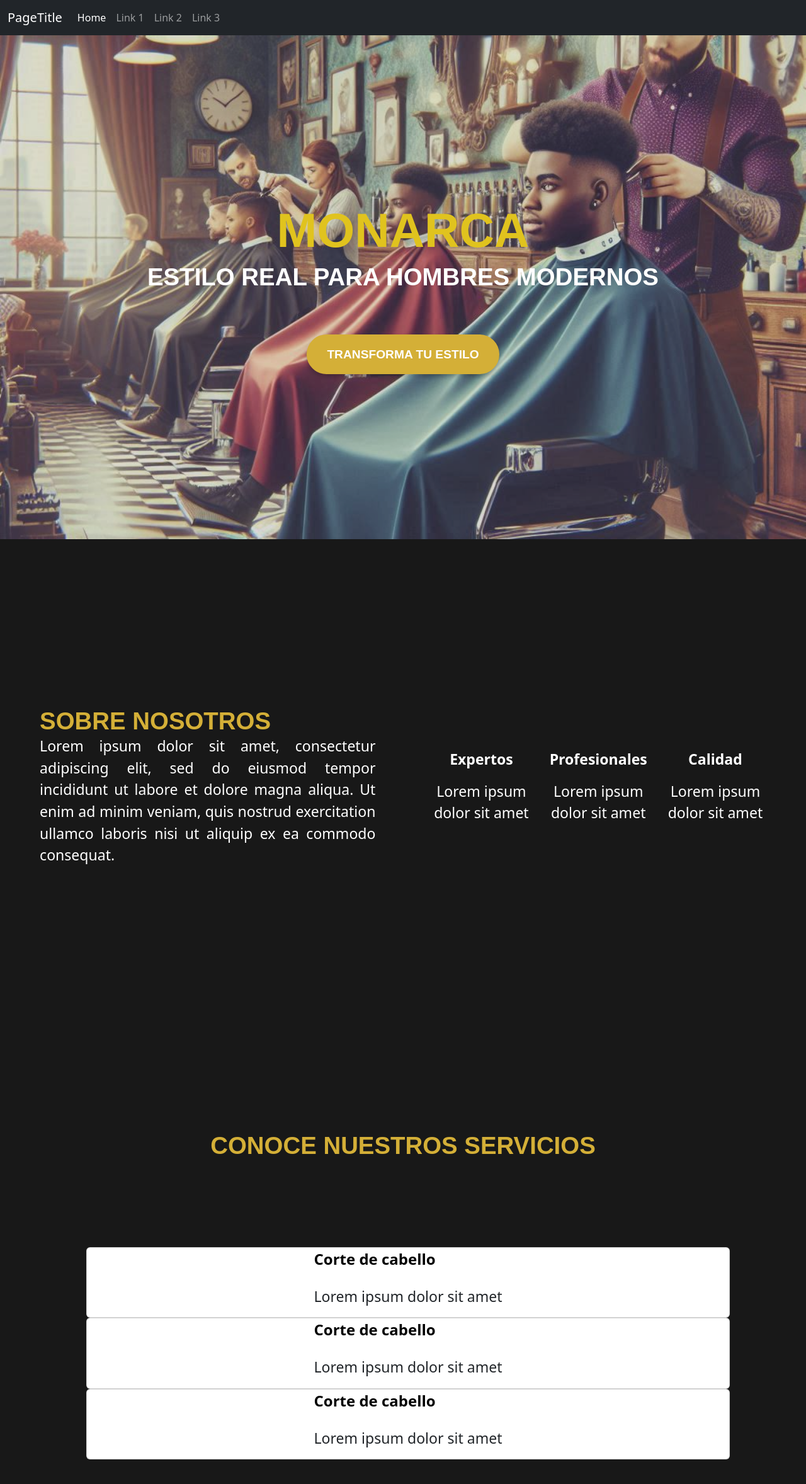
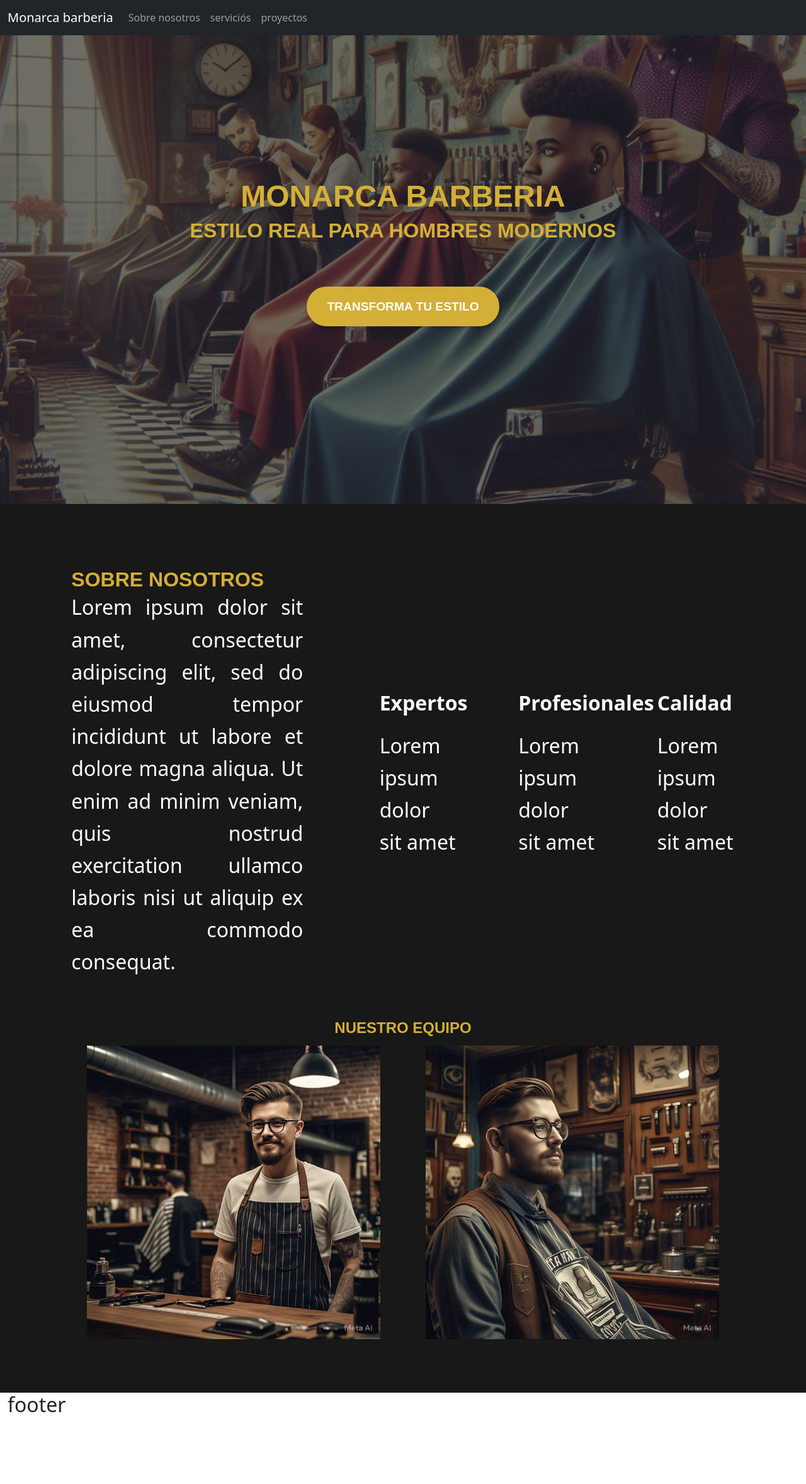
Before and after one commit to ferodriguezc/landing_peluqueria, a plain HTML site: page index.html in a window 1280 px wide. Shown: the top 2356 px of the page at 63% size. After the commit the page ends 2251 px from the top, so only its background shows below. Drawn offline with nearby package versions, Linux system fonts and the light colour scheme; files whose address does not match are found by name.

Commit message:
se mejora el aspecto de about

```diff
--- a/assets/css/style.css
+++ b/assets/css/style.css
@@ -4,10 +4,10 @@ body {
     height: 100%;
     width: 100%;
     margin: 0;
-
+    padding: 0;
 }
 
-/* Tipografía */
+/* Tipografía personalizada */
 @font-face {
     font-family: 'brands';
     src: url('../fonts/fa-brands-400.woff') format('woff'),
@@ -21,6 +21,7 @@ p {
     font-size: 1.8vw;
     color: #fff;
     text-align: justify;
+    line-height: 1.6;
 }
 
 @media (max-width: 768px) {
@@ -29,72 +30,67 @@ p {
     }
 }
 
-/* ::::::::::::: WELCOME ::::::::::::: */
+/* ::::::::::::: SECCIÓN DE BIENVENIDA ::::::::::::: */
 .welcome {
     min-height: 100vh;
     background: black url(../img/fondo_welcome.png) no-repeat center/cover;
     position: relative;
 }
 
-/* Contenedor del Header */
+/* Contenedor del contenido principal */
 .cont-header {
     display: flex;
     flex-direction: column;
     justify-content: center;
     align-items: center;
     height: 100vh;
+    text-align: center;
     position: relative;
 }
 
-/* Efecto overlay */
+/* Capa oscura sobre la imagen de fondo */
 .overlay {
     position: absolute;
     top: 0;
     left: 0;
     width: 100%;
     height: 100vh;
-    background-color: rgba(113, 109, 109, 0.25);
+    background-color: rgba(28, 27, 27, 0.628);
     z-index: 90;
 }
 
-/* Títulos */
+/* ::::::::::::: TIPOGRAFÍA ::::::::::::: */
 .titulo,
 .subtitulo,
-.subtitulo-about {
+.subtitulo-about,
+.subtitulo-b {
     font-family: 'brands', sans-serif;
     text-transform: uppercase;
-    text-align: center;
     margin: 0;
 }
 
-.titulo {
-    font-weight: 800;
-    font-size: 6vw;
-    color: rgb(224, 195, 30);
+.titulo{
+     color: #d4af37;
+     font-weight: 900;
+     font-size: 6vh;
 }
 
-.subtitulo,
-.subtitulo-about {
+.subtitulo{
+    color: #d4af37;
     font-weight: 700;
-    font-size: 3vw;
-    color: white;
+    font-size: 4vh;
+
 }
 
-.subtitulo-about {
+.subtitulo-b{
     color: #d4af37;
-    text-align: left;
+    font-weight: 700;
+    font-size: 3vh;
+
 }
 
-/* Responsividad de los títulos */
-@media (max-width: 768px) {
-    .titulo {
-        font-size: 12vw;
-    }
-
-    .subtitulo,
-    .subtitulo-about {
-        font-size: 5vw;
-    }
+p{
+    font-size: 4vh;
 }
 
 /* ::::::::::::: BOTONES ::::::::::::: */
@@ -102,7 +98,7 @@ p {
     margin-top: 5%;
 }
 
-/* Botón de acción */
+/* Botón principal */
 .btn-accion {
     display: inline-block;
     padding: 15px 30px;
@@ -131,7 +127,7 @@ p {
     box-shadow: 0 4px 6px rgba(0, 0, 0, 0.2);
 }
 
-/* Responsividad de los botones */
+/* Ajuste del botón en dispositivos móviles */
 @media (max-width: 768px) {
     .btn-accion {
         font-size: 3vw;
@@ -147,86 +143,26 @@ p {
 .contact {
     min-height: 100vh;
     display: flex;
-    align-items: center;
     justify-content: center;
     background-color: rgb(24, 24, 24);
+    padding: 5%;
 }
-
 
 /* Ajuste de altura en móviles */
 @media (max-width: 768px) {
-
     .about,
-    .skill,
     .service,
     .project,
     .testimonial,
     .products,
-    .contact{
+    .contact {
         min-height: 80vh;
         padding: 50px 20px;
     }
 }
 
-
-
-
-
-
-
-
-
-
-
-
-
-
-
-/* From Uiverse.io by alexruix */
-
-
-.card-details {
-    color: black;
-    height: 100%;
-    gap: .5em;
-    display: grid;
-    place-content: center;
+/* Espaciado en secciones */
+.py-100 {
+    padding-top: 100px;
+    padding-bottom: 100px;
 }
-
-.card-button {
-    transform: translate(-50%, 125%);
-    width: 60%;
-    border-radius: 1rem;
-    border: none;
-    background-color:#d4af37;
-    color: #000000;
-    font-size: 1rem;
-    padding: .5rem 1rem;
-    position: absolute;
-    left: 50%;
-    bottom: 0;
-    opacity: 0;
-    transition: 0.3s ease-out;
-}
-
-.text-body {
-    color: rgb(0, 0, 0);
-}
-
-/*Text*/
-.text-title {
-    font-size: 1.5em;
-    font-weight: bold;
-    color: #000000;
-}
-
-/*Hover*/
-.card:hover {
-    border-color: #d4af37;
-    box-shadow: 0 4px 18px 0 rgba(0, 0, 0, 0.25);
-}
-
-.card:hover .card-button {
-    transform: translate(-50%, 50%);
-    opacity: 1;
-}
--- a/index.html
+++ b/index.html
@@ -31,27 +31,27 @@
 
 
         <!--::::: HEADER AREA START :::::::-->
-       <nav class="navbar navbar-expand-lg navbar-dark bg-dark ">
+        <nav class="navbar navbar-expand-lg navbar-dark bg-dark fixed-top">
             <div class="container-fluid">
-               <a class="navbar-brand" href="#">PageTitle</a>
+                <a class="navbar-brand" href="#">Monarca barberia
+
+                </a>
                 <button class="navbar-toggler" type="button" data-bs-toggle="collapse"
-                   data-bs-target="#navbarSupportedContent" aria-controls="navbarSupportedContent" aria-expanded="false"
-                   aria-label="Toggle navigation">
+                    data-bs-target="#navbarSupportedContent" aria-controls="navbarSupportedContent"
+                    aria-expanded="false" aria-label="Toggle navigation">
                     <span class="navbar-toggler-icon"></span>
                 </button>
                 <div class="collapse navbar-collapse" id="navbarSupportedContent">
                     <ul class="navbar-nav me-auto mb-2 mb-lg-0">
+
                         <li class="nav-item">
-                           <a class="nav-link active" aria-current="page" href="#">Home</a>
+                            <a class="nav-link" href="#about">Sobre nosotros</a>
                         </li>
                         <li class="nav-item">
-                           <a class="nav-link" href="#">Link 1</a>
+                            <a class="nav-link" href="#service">serviciós</a>
                         </li>
                         <li class="nav-item">
-                           <a class="nav-link" href="#">Link 2</a>
-                       </li>
-                       <li class="nav-item">
-                           <a class="nav-link" href="#">Link 3</a>
+                            <a class="nav-link" href="#project">proyectos</a>
                         </li>
                     </ul>
                 </div>
@@ -59,13 +59,15 @@
         </nav>
         <!--::::: HEADER AREA END :::::::-->
 
+
+
         <!--:::::WELCOME ATRA START :::::::-->
-        <div class="welcome">
+        <div class="welcome .container-fluid ">
             <div class="overlay">
 
                 <div class="cont-header">
-                    <h1 class="titulo">Monarca</h1>
-                    <p class="subtitulo">Estilo real para hombres modernos</p>
+                    <h1 class="titulo">Monarca Barberia</h1>
+                    <p class="subtitulo px-5 text-center">Estilo real para hombres modernos</p>
                     <div class="cont-btn">
                         <a href="#" class="btn-accion">Transforma tu Estilo</a>
                     </div>
@@ -78,12 +80,15 @@
         <!--:::::WELCOME AREA END :::::::-->
 
 
-        <!--:::::ABOUT AREA START :::::::-->
-        <div class="about d-flex flex-column flex-md-row align-items-center justify-content-evenly gap-4">
+        <!-- ABOUT AREA START -->
+        <div class="about container-fluid d-flex flex-column  gap-5 py-100" id="about">
 
+
+            <div class="row d-flex align-items-center justify-content-evenly align-items-lg-center gap-5">
                 <!-- Sección de texto -->
-            <div class="col-11 col-md-5 d-flex flex-column">
-                <h2 class="subtitulo-about text-center text-md-start">Sobre nosotros</h2>
+
+                <div class="col-10 col-lg-4">
+                    <h2 class="subtitulo text-start text-md-start">Sobre nosotros</h2>
                     <p class="text-justify">
                         Lorem ipsum dolor sit amet, consectetur adipiscing elit, sed do eiusmod tempor incididunt ut
                         labore et dolore magna aliqua. Ut enim ad minim veniam, quis nostrud exercitation ullamco
@@ -92,40 +97,51 @@
                 </div>
 
                 <!-- Sección de expertos -->
-            <div class="col-11 col-md-5 d-flex flex-column justify-content-around h-100 ">
+                <div class="col-10 col-lg-6 text-center">
+                    <div class="row text-center d-flex justify-content-between ">
+                        <div class="col-10 col-lg-3 ">
+                            <p class="fw-bold">Expertos</p>
+                            <p>Lorem ipsum dolor sit amet</p>
+                        </div>
+                        <div class="col-10  col-lg-3">
+                            <p class="fw-bold">Profesionales</p>
+                            <p>Lorem ipsum dolor sit amet</p>
+                        </div>
+                        <div class="col-10  col-lg-3">
+                            <p class="fw-bold">Calidad</p>
+                            <p>Lorem ipsum dolor sit amet</p>
+                        </div>
+                    </div>
+                </div>
+            </div>
+            <div class="row">
+                <div class="col-12">
+                    <h2 class="subtitulo-b text-center ">nuestro equipo</h2>
+                    <div class="row d-flex align-items-center justify-content-center align-items-lg-center gap-5 h-100">
+                        <!-- Sección de texto -->
 
-                <div class="row text-center">
-                    <div class="col-4 col-sm-4 ">
-                        <p class="fw-bold text-center">Expertos</p>
-                        <p class="text-center">Lorem ipsum dolor sit amet</p>
+                        <div class="col-12 col-md-5">
+                            <img src="./assets/img/barbero_2.jpg" alt="" class="img-fluid">
                         </div>
-                    <div class="col-4 col-sm-4">
-                        <p class="fw-bold text-center">Profesionales</p>
-                        <p class="text-center"> Lorem ipsum dolor sit amet</p>
+
+                        <div class="col-12 col-md-5">
+                            <img src="./assets/img/barbero_1.jpg" alt="" class="img-fluid">
                         </div>
-                    <div class="col-4 col-sm-4">
-                        <p class="fw-bold text-center">Calidad</p>
-                        <p class="text-center">Lorem ipsum dolor sit amet</p>
+
+                    </div>
                 </div>
             </div>
         </div>
 
-        </div>
-        <!--:::::ABOUT AREA END :::::::-->
 
-        <style>
-            /* Justificar texto (para Bootstrap 5) */
-            .text-justify {
-                text-align: justify;
-            }
-        </style>
+        <!-- ABOUT AREA END -->
 
 
         <!--:::::SERVICE AREA START :::::::-->
-        <div class="service  d-flex flex-column justify-content-evenly  vh-100">
+        <!-- <div class="service  container-fluid d-flex flex-column justify-content-evenly  vh-100" id="service"> -->
 
-            <h2 class="subtitulo-about  text-center text-md-start">Conoce nuestros servicios</h2>
-
+            <!-- <h2 class="subtitulo-about  text-center text-md-start">Conoce nuestros servicios</h2> -->
+            <!--
             <div class="row d-flex flex-row justify-content-between text-center">
                 <div class="card col-12 mx-2">
                     <div class="card-details">
@@ -148,7 +164,7 @@
                     </div>
                     <button class="card-button">Mas información</button>
                 </div>
-            </div>
+            </div> -->
 
 
 
@@ -156,32 +172,45 @@
         <!--:::::SERVICE AREA END :::::::-->
 
         <!--:::::PROJECT AREA START :::::::-->
-        <div class="project">
+        <!-- <div class="project container-fluid" id="project">
             <h2>project</h2>
-        </div>
+        </div> -->
         <!--:::::PROJECT AREA END :::::::-->
 
         <!--:::::TESTIMONIALS AREA START :::::::-->
-        <div class="testimonial">
-            <h2>testimonial</h2>
+        <!-- <div class="testimonial .container-fluid d-flex flex-column justify-content-evenly  vh-100">
+            <h2 class="subtitulo-about  text-center text-md-start">testimonios</h2>
+            <div class="container">
+                <div c lass="row">
+                    <div class="col-6"></div>
+                    <div class="col-6">
+
                     </div>
+                </div>
+            </div>
+        </div> -->
+
+    </div>
+
+
+
     <!--:::::TESTIMONIALS AREA END :::::::-->
 
     <!--:::::PRODUCTS AREA START :::::::-->
-        <div class="products">
+    <!-- <div class="products container-fluid">
         <h2>products</h2>
-        </div>
+    </div> -->
     <!--:::::PRODUCTS AREA END :::::::-->
 
     <!--::::: CONTACT  START :::::::-->
-        <div class="contact">
+    <!-- <div class="contact container-fluid">
         <h2>contact</h2>
-        </div>
+    </div> -->
     <!--:::::CONTACT AREA END :::::::-->
 
 
     <!--:::::FOOTER AREA START :::::::-->
-        <div class="footer position-absolute position-sticky h-25">
+    <div class="footer container-fluid position-absolute position-sticky ">
         <h2>footer</h2>
     </div>
     <!--:::::FOOTER AREA END :::::::-->
```
Also changed, not shown: assets/img/barbero_1.jpg (added), assets/img/barbero_2.jpg (added). Lines whose indentation alone changed are shown as unchanged.
